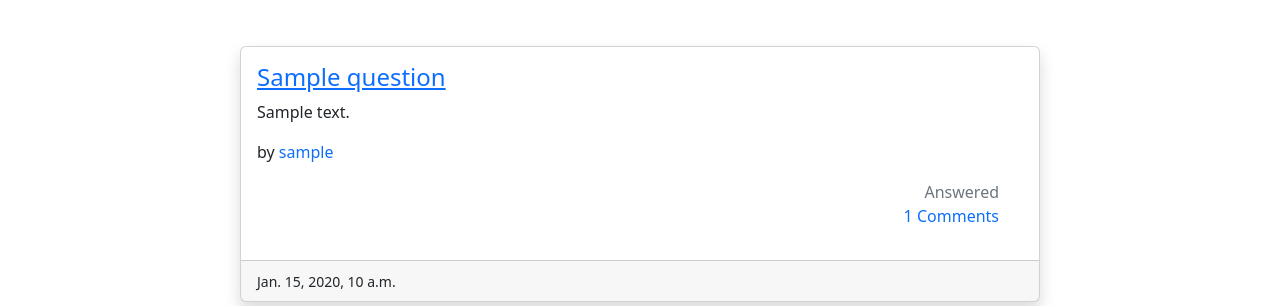
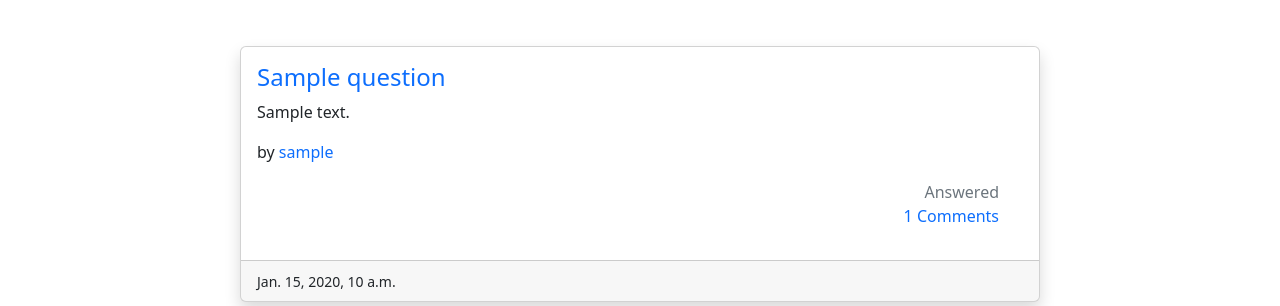
Before and after one commit to C009-PBP/PTS-PBP, a Django app: page /tanya_dokter/forum/ in a window 1280 px wide. Shown: the part 254-560 px from the top of the page. Run offline with Django 4.2, Linux system fonts and the light colour scheme; tables that the repository leaves empty hold one stand-in row (values such as "Sample post"); some libraries are stand-ins or nearby versions.

Commit message:
fixed question

```diff
--- a/tanya_dokter/templates/tanya_dokter/forum.html
+++ b/tanya_dokter/templates/tanya_dokter/forum.html
@@ -46,7 +46,7 @@
     {% for quest in quests %}
     <div class="card mb-3 shadow" style="width:800px; margin: auto;">
         <div class="card-body">
-            <h4 class="card-title"><a href="detail/{{quest.id}}">{{quest.title}}</a></h4>
+            <h4 class="card-title"><a href="detail/{{quest.id}}" style="text-decoration:none;">{{quest.title}}</a></h4>
             <p class="card-text">{{quest.detail}}</p>
             <p>
                 by <a href="#" class="mr-2" style="text-decoration:none;">{{quest.user.username}}</a>
```
